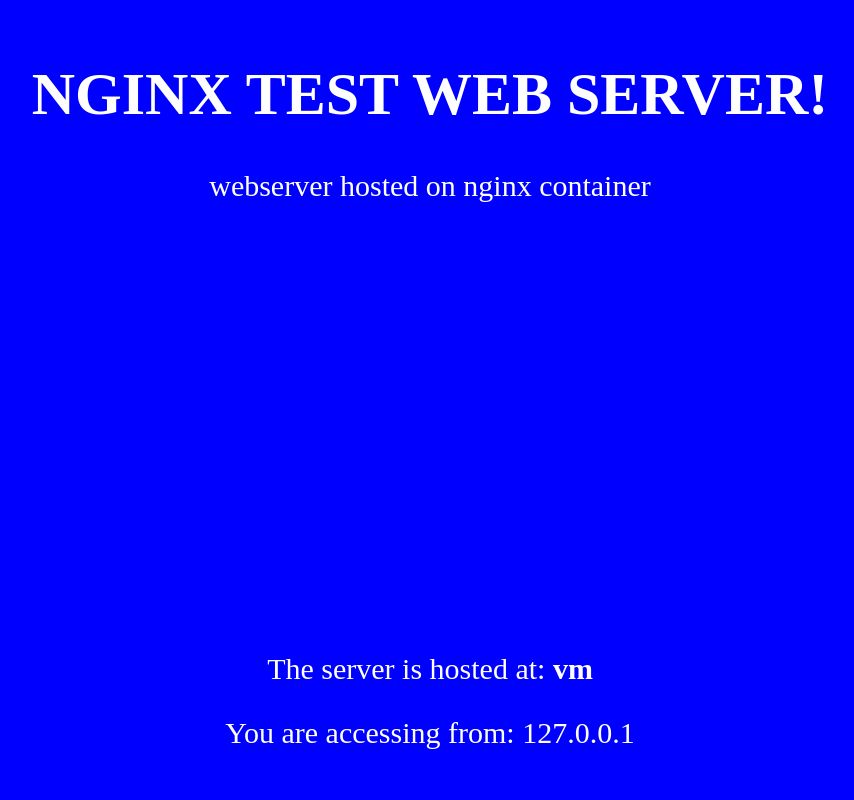
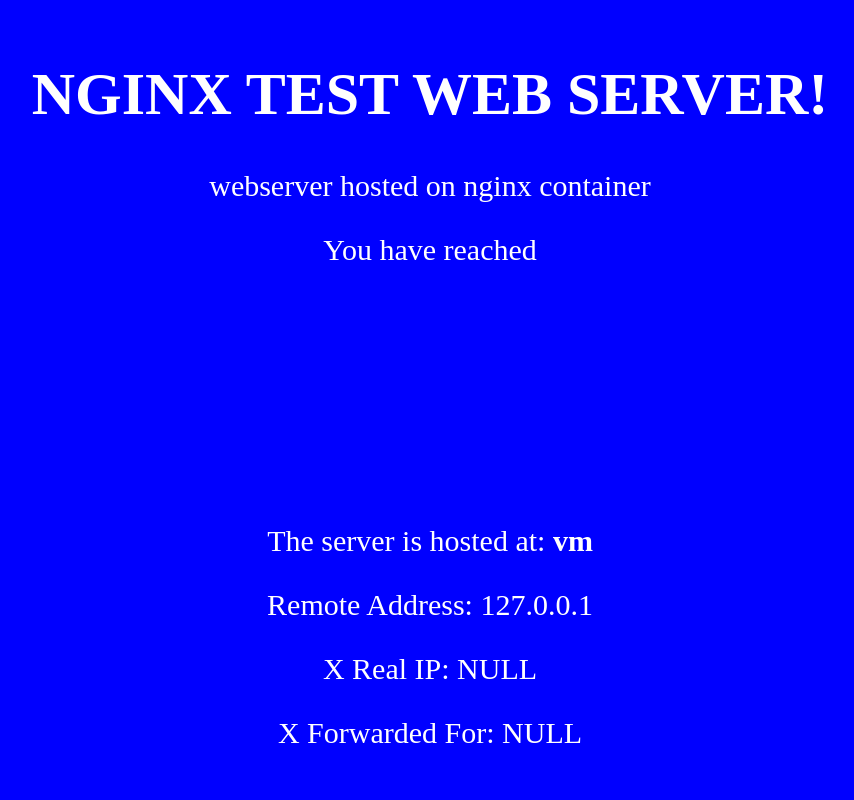
Before and after one commit to FuReAsu/docker, a PHP site: page / in a window 1280 px wide. Shown: the whole page, without its empty margins (210-1064 px from the left). Run offline with PHP 8.4, Linux system fonts and the light colour scheme; data that the repository does not hold is empty.

Commit message:
edited nginxweblb index files

```diff
--- a/nginxweblb/web_blue/index.php
+++ b/nginxweblb/web_blue/index.php
@@ -28,21 +28,33 @@
     <div class="header">
         <h1>NGINX TEST WEB SERVER!</h1>
         <p>webserver hosted on nginx container</p>
+        <p>You have reached <?php $host=$_SERVER['HOST']; echo $host; ?> </p>
     </div>
     <div class="footer">
         <p>The server is hosted at: <strong><?php echo gethostname(); ?></strong></p>
-        <p>You are accessing from:
+        <p>Remote Address: <?php $remote_addr=$_SERVER['REMOTE_ADDR']; echo $remote_addr; ?></p>
+        <p>X Real IP:
             <?php
-            // Check if the 'X-Real-IP' header exists
-            if (!empty($_SERVER['HTTP_X_REAL_IP'])) {
-                // If 'X-Real-IP' is set, use it as the real client IP
-                $client_ip = $_SERVER['HTTP_X_REAL_IP'];
-            } else {
-                // Fallback to 'REMOTE_ADDR' if 'X-Real-IP' is not set
-                $client_ip = $_SERVER['REMOTE_ADDR'];
-            }
+                if (!empty($_SERVSER['HTTP_X_REAL_IP'])) {
+                     $x_real_ip = $_SERVER['HTTP_X_REAL_IP'];
 
-            echo $client_ip;
+                } else {
+                    $x_real_ip = 'NULL';
+
+                }
+                echo $x_real_ip;
+            ?>
+        </p>
+        <p> X Forwarded For:
+            <?php
+                if (!empty($_SERVER['HTTP_X_FORWARDED_FOR'])) {
+                    $x_forwarded_for= $_SERVER['HTTP_X_FORWARDED_FOR'];
+
+                } else {
+                    $x_forwarded_for = 'NULL';
+
+                }
+                echo $x_forwarded_for;
             ?>
         </p>
     </div>
```
Also changed, not shown: nginxweblb/web_green/index.php (+22 -10 lines).
